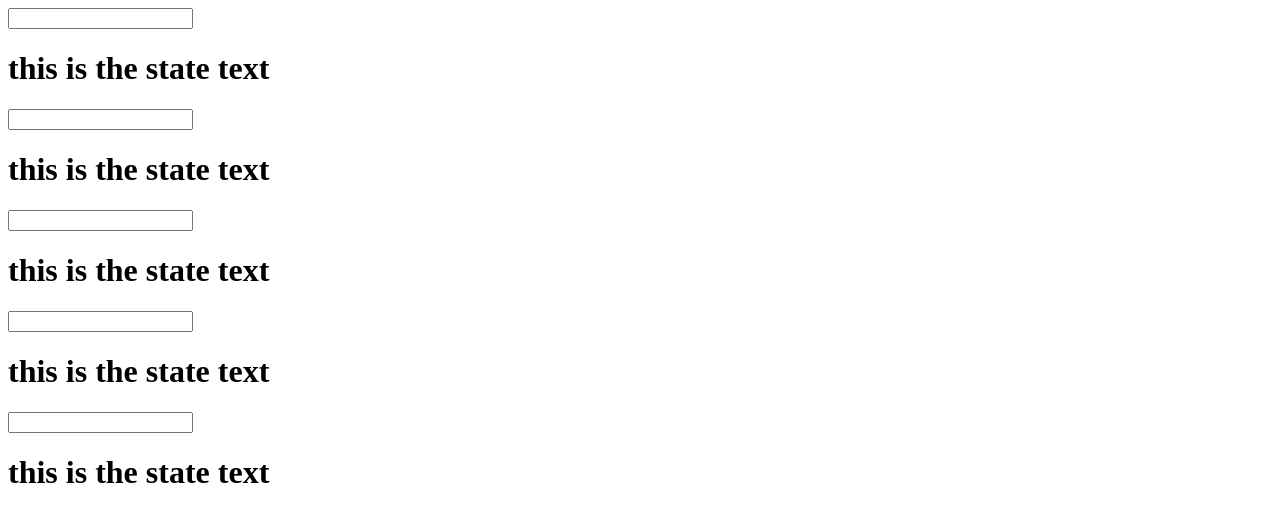
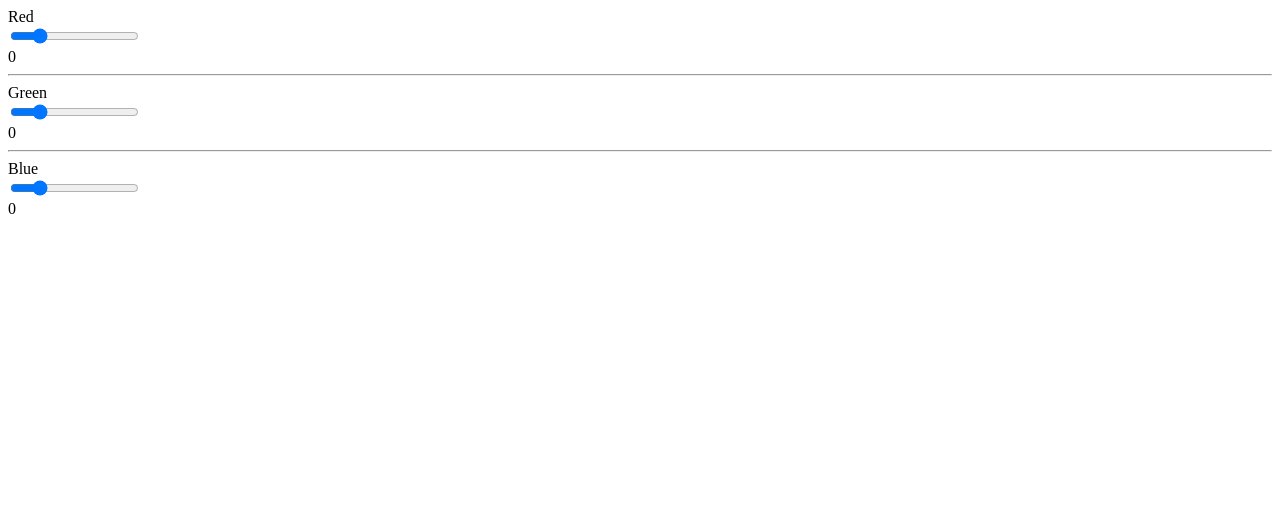
Before and after one commit to RickyV33/React-Playground, a React app: page / in a window 1280 px wide. Shown: the top 522 px of the page. Built offline with nearby package versions, Linux system fonts and the light colour scheme.

Commit message:
play with refs, play with multiple components

```diff
--- a/App.js
+++ b/App.js
@@ -4,34 +4,62 @@
 class App extends React.Component {
   constructor(props) {
     super(props);
-    this.state = { txt: 'this is the state text' };
+    this.state = {
+      red: 0,
+      green: 0,
+      blue: 0
+    };
     this.update = this.update.bind(this);
   }
   update(e) {
-    this.setState({txt: e.target.value})
+    this.setState({
+      red: ReactDOM.findDOMNode(this.refs.red.refs.input).value,
+      green: ReactDOM.findDOMNode(this.refs.green.refs.input).value,
+      blue: ReactDOM.findDOMNode(this.refs.blue.refs.input).value
+    });
   }
   render() {
     return (
       <div>
-        <Widget txt={this.state.txt} update={this.update} />
-        <Widget txt={this.state.txt} update={this.update} />
-        <Widget txt={this.state.txt} update={this.update} />
-        <Widget txt={this.state.txt} update={this.update} />
-        <Widget txt={this.state.txt} update={this.update} />
+        Red
+        <Slider ref="red" update={this.update} />
+        {this.state.red}
+        <hr />
+        Green
+        <Slider ref="green" update={this.update} />
+        {this.state.green}
+        <hr />
+        Blue
+        <Slider ref="blue" update={this.update} />
+        {this.state.blue}
       </div>
-    )
+    );
   }
 }
 
-const Widget = (props) => {
-  return (
-    <div>
-      <input type = "text" onChange={props.update} />
-      <h1>{props.txt}</h1>
-    </div>
-  );
+class Slider extends React.Component {
+  render() {
+    return (
+      <div>
+        <input ref="input"
+               type = "range"
+               min="0"
+               max="255"
+               onChange={this.props.update} />
+      </div>
+    );
+  }
+}
 
-}
+// const Widget = (props) => {
+//   return (
+//     <div>
+//       <input type = "text" onChange={props.update} />
+//       <h1>{props.txt}</h1>
+//     </div>
+//   );
+// };
+
 // App.propTypes = {
 //   txt: React.PropTypes.string,
 //   cat: React.PropTypes.number.isRequired
```
